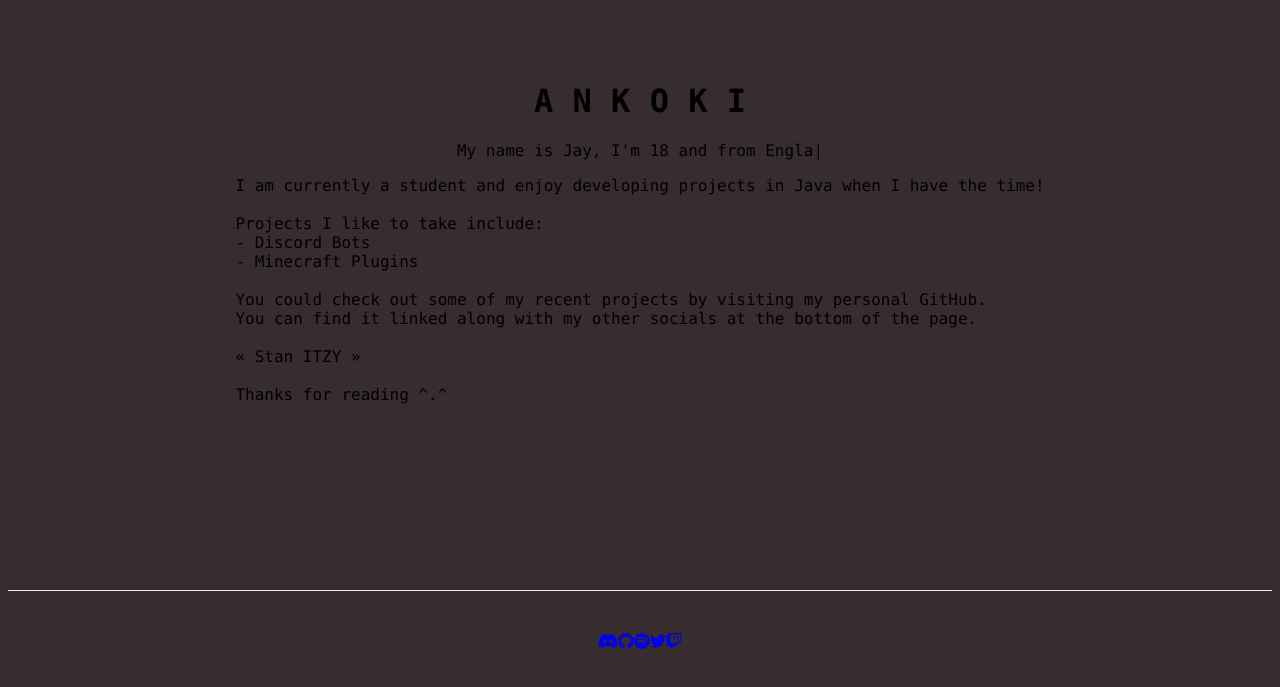
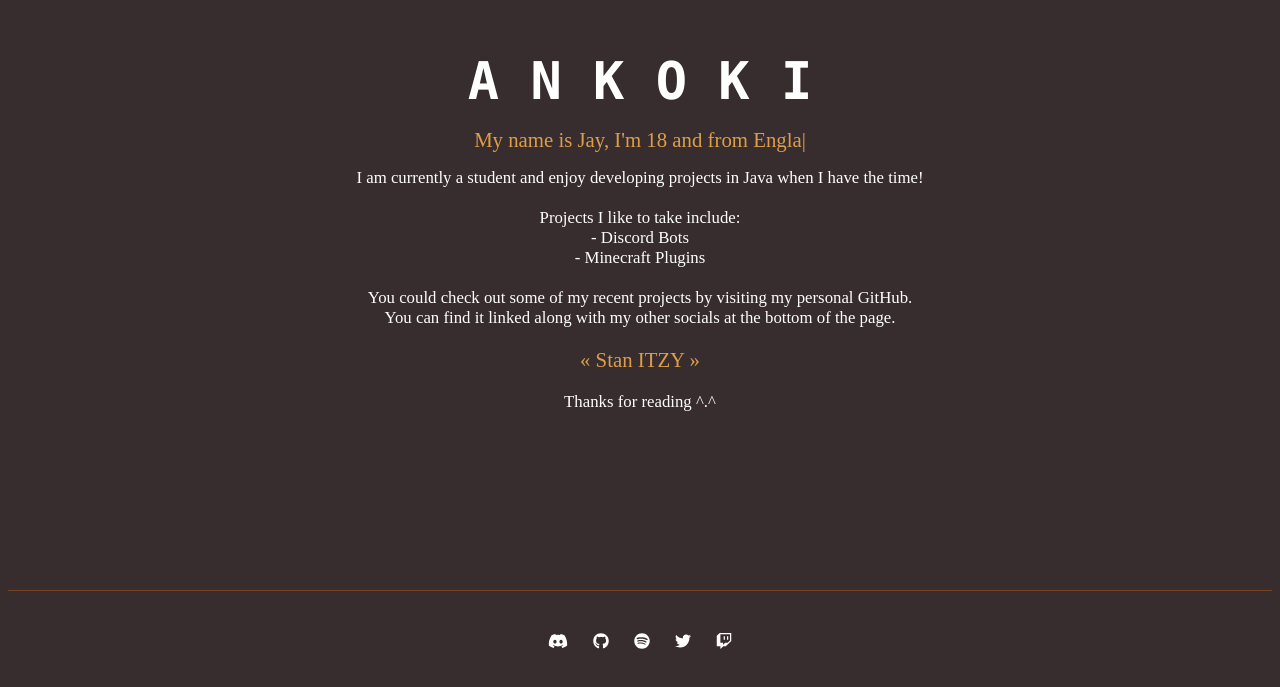
Before and after one commit to Ankoki/ankoki.co.uk, a Next.js app: page / in a window 1280 px wide. Shown: the part 109-796 px from the top of the page. Built offline with nearby package versions, Linux system fonts and the light colour scheme.

Commit message:
New Layout

```diff
--- a/styles/Home.module.css
+++ b/styles/Home.module.css
@@ -14,12 +14,19 @@
   flex-direction: column;
   justify-content: center;
   align-items: center;
+  color: #FFFFFF;
+}
+
+.header {
+  width: 100%;
+  height: 50px;
+  border-top: 1px #496C75;
 }
 
 .footer {
   width: 100%;
   height: 100px;
-  border-top: 1px solid #eaeaea;
+  border-top: 1px solid #7A431D;
   display: flex;
   justify-content: center;
   align-items: center;
@@ -36,8 +43,11 @@
 }
 
 .title a {
-  color: #0070f3;
+  color: #FFFFFF;
   text-decoration: none;
+  position: static;
+  left: 20px;
+  bottom: 100px;
 }
 
 .title a:hover,
@@ -50,25 +60,22 @@
   margin: 0;
   line-height: 1.15;
   font-size: 4rem;
-}
-
-.title,
-.description {
-  text-align: center;
+  transition: 0.5s;
 }
 
 .description {
+  padding-top: 12px;
   line-height: 1.5;
   font-size: 1.5rem;
 }
 
 .code {
-  background: #fafafa;
+  background: #FAFAFA;
   border-radius: 5px;
   padding: 0.75rem;
   font-size: 1.1rem;
   font-family: Menlo, Monaco, Lucida Console, Liberation Mono, DejaVu Sans Mono,
-    Bitstream Vera Sans Mono, Courier New, monospace;
+  Bitstream Vera Sans Mono, Courier New, monospace;
 }
 
 .grid {
@@ -95,8 +102,8 @@
 .card:hover,
 .card:focus,
 .card:active {
-  color: #0070f3;
-  border-color: #0070f3;
+  color: #446770;
+  border-color: #384e54;
 }
 
 .card h3 {
@@ -111,12 +118,76 @@
 }
 
 .logo {
-  height: 1em;
+  max-width: 100%;
+  height: auto;
+  padding-left: 12.5px;
+  padding-right: 12.5px;
+
+  transition: 0.45s;
+  color: #FFFFFF;
 }
 
-@media (max-width: 600px) {
-  .grid {
-    width: 100%;
-    flex-direction: column;
-  }
+.logo:hover {
+  color: #DE9E48;
 }
+
+.center {
+  color: #FFFFFF;
+  font-family: Futura, serif;
+  font-size: 1.05rem;
+  text-align: center;
+}
+
+.typist {
+  padding-top: 8px;
+  font-family: Futura, serif;
+  color: #DE9E48;
+  font-size: 1.3rem;
+  text-align: center;
+}
+
+.a {
+  margin: 0;
+  line-height: 1.15;
+  font-size: 3.25rem;
+  transition: 0.5s;
+  position: relative;
+  text-transform: uppercase;
+  text-decoration: none;
+  padding-bottom: 8px;
+}
+
+.a:before, .a:after {
+  content: '';
+  position: absolute;
+  bottom: 2px;
+  left: 0;
+  right: 0;
+  height: 2px;
+  background-color: #7A431D;
+}
+
+.a:before {
+  opacity: 0;
+  transform: translateY(-8px);
+  transition: transform 0s cubic-bezier(0.175, 0.885, 0.32, 1.275), opacity 0s;
+}
+
+.a:after {
+  opacity: 0;
+  transform: translateY(4px);
+  transition: transform 0.2s cubic-bezier(0.175, 0.885, 0.32, 1.275), opacity 0.2s;
+}
+
+.a:hover:before, .a:focus:before, .a:hover:after, .a:focus:after {
+  opacity: 1;
+  transform: translateY(0);
+}
+
+.a:hover:before, .a:focus:before {
+  transition: transform 0.2s cubic-bezier(0.175, 0.885, 0.32, 1.275), opacity 0.2s;
+}
+
+.a:hover:after, .a:focus:after {
+  transition: transform 0s 0.2s cubic-bezier(0.175, 0.885, 0.32, 1.275), opacity 0s 0.2s;
+}
```
